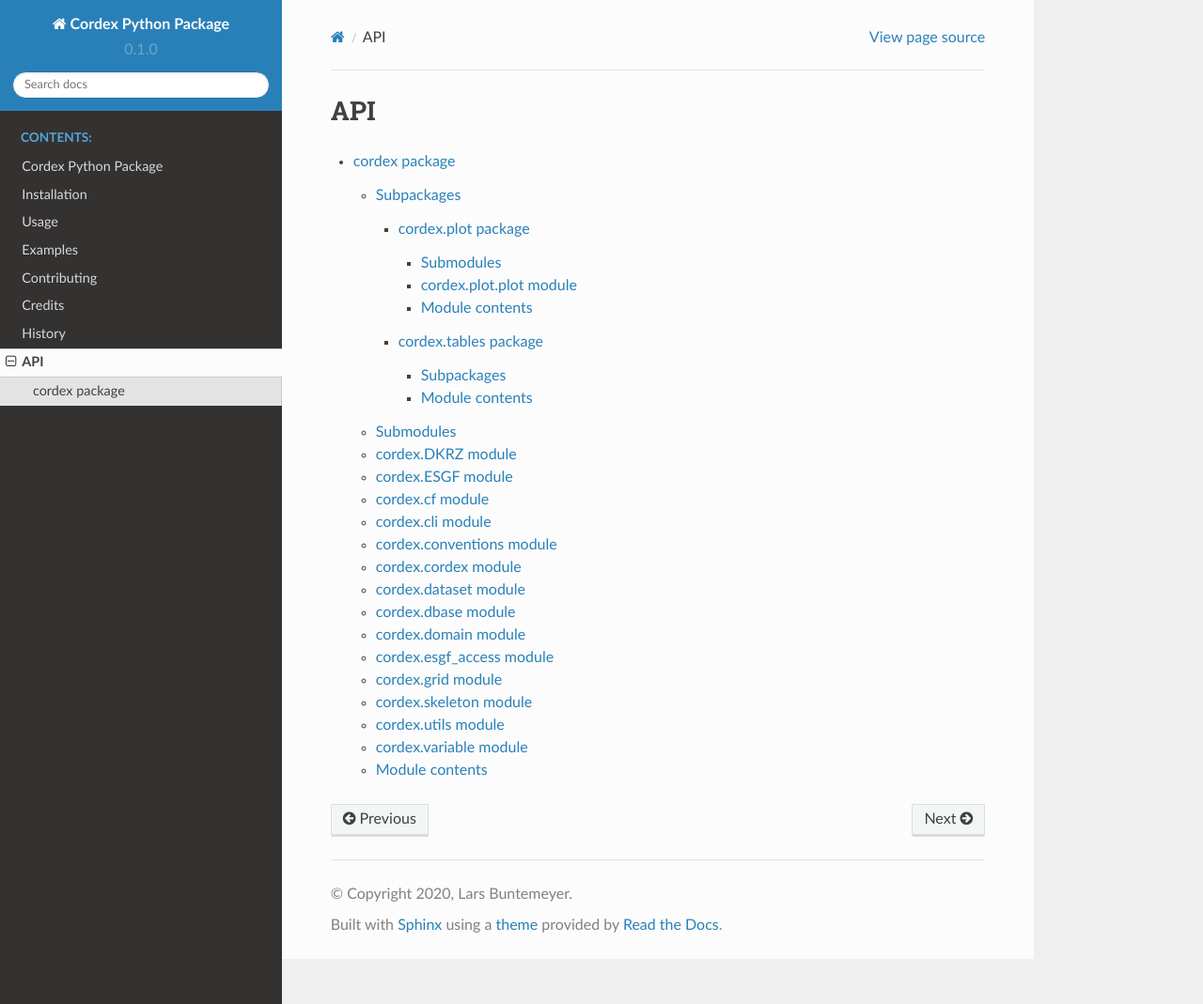
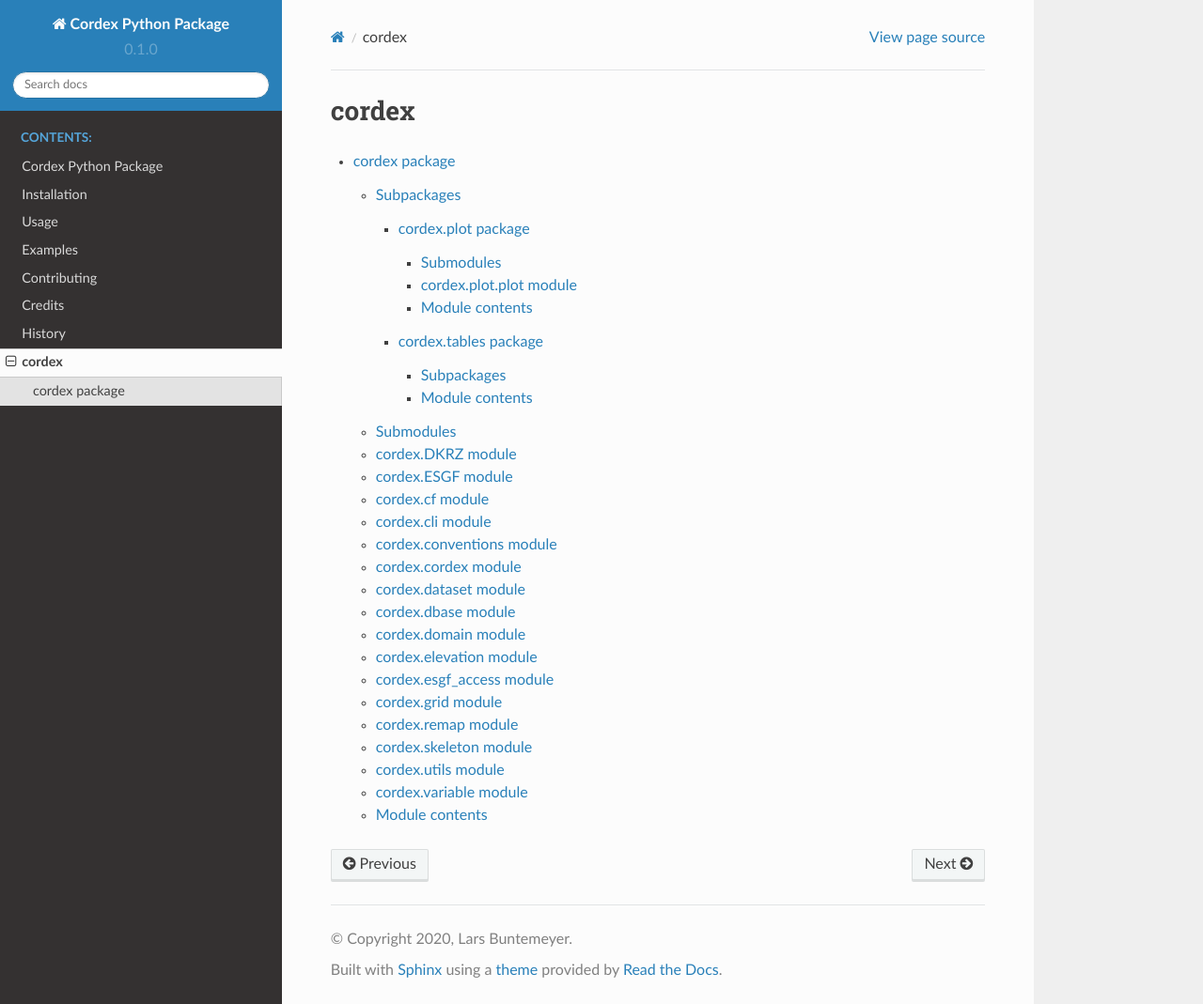
Before and after one commit to euro-cordex/py-cordex, a Sphinx documentation site: the page built from docs/modules.rst, in a window 1280 px wide and 1069 px high. Shown: the whole window at 94% size. Built offline with Sphinx 7.4.7 and the Read the Docs theme 2.0.0, drawn with Linux system fonts in a browser that asks for light colours; pages that are not in the unit, such as notebooks, are missing from menus.

Commit message:
updates for readthedocs

```diff
--- a/docs/conf.py
+++ b/docs/conf.py
@@ -38,8 +38,11 @@
         "sphinx.ext.extlinks",
         "sphinx.ext.mathjax",
         "sphinx.ext.napoleon",
+        "sphinxcontrib.mockautodoc",
         "numpydoc"
 ]
+
+autodoc_mock_imports = ["cartopy", "xesmf", "geopandas", "matplotlib", "regionmask"]
 
 autosummary_generate = True
 
--- a/docs/cordex.rst
+++ b/docs/cordex.rst
@@ -85,6 +85,14 @@
    :undoc-members:
    :show-inheritance:
 
+cordex.elevation module
+-----------------------
+
+.. automodule:: cordex.elevation
+   :members:
+   :undoc-members:
+   :show-inheritance:
+
 cordex.esgf\_access module
 --------------------------
 
@@ -97,6 +105,14 @@
 ------------------
 
 .. automodule:: cordex.grid
+   :members:
+   :undoc-members:
+   :show-inheritance:
+
+cordex.remap module
+-------------------
+
+.. automodule:: cordex.remap
    :members:
    :undoc-members:
    :show-inheritance:
--- a/docs/modules.rst
+++ b/docs/modules.rst
@@ -1,5 +1,5 @@
-API
-===
+cordex
+======
 
 .. toctree::
    :maxdepth: 4
--- a/requirements.txt
+++ b/requirements.txt
@@ -23,7 +23,9 @@
 cdo
 tqdm
 sphinx-rtd-theme
+sphinxcontrib-mockautodoc
 numpydoc
 matplotlib
+regionmask
 geopandas
 #
```
